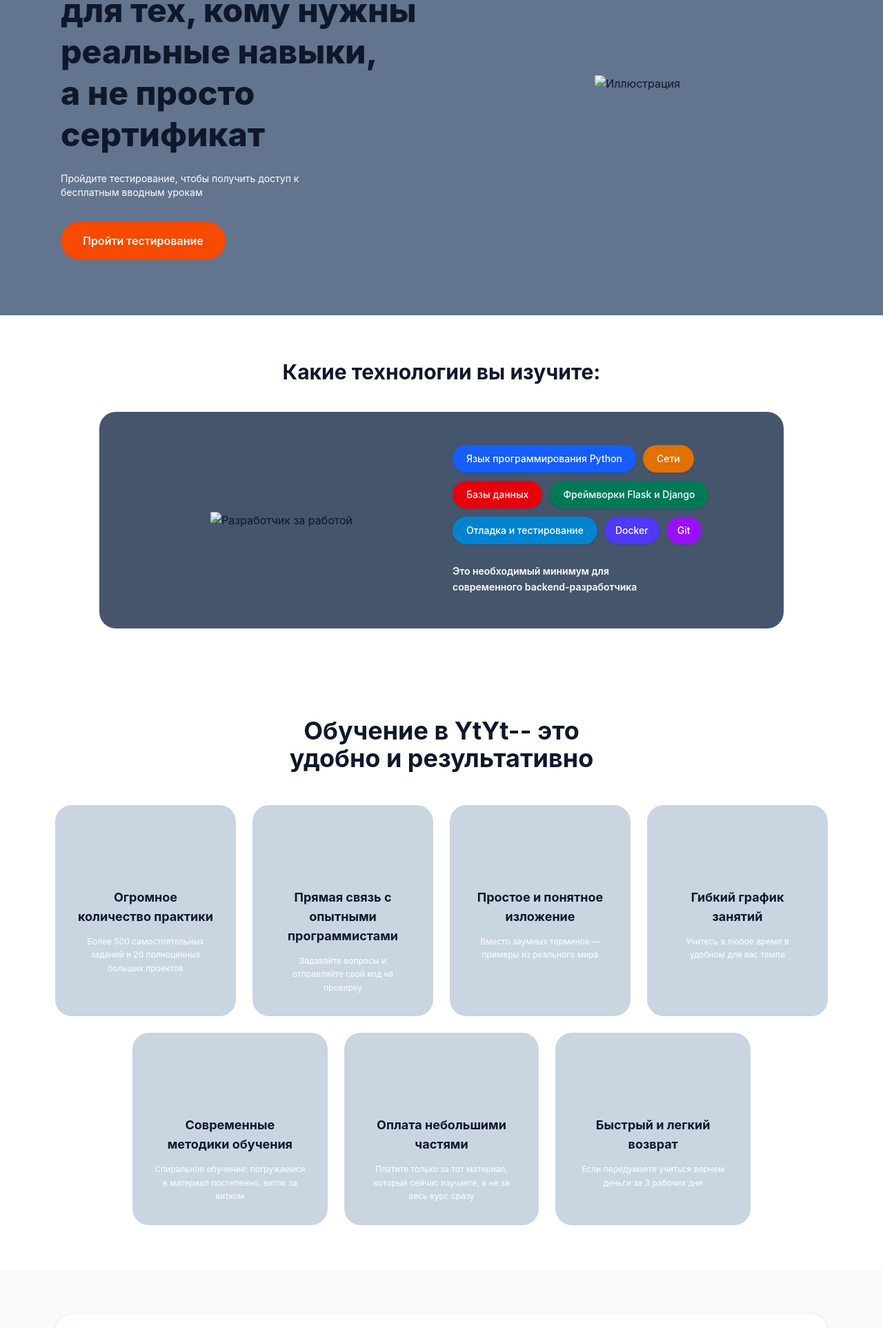
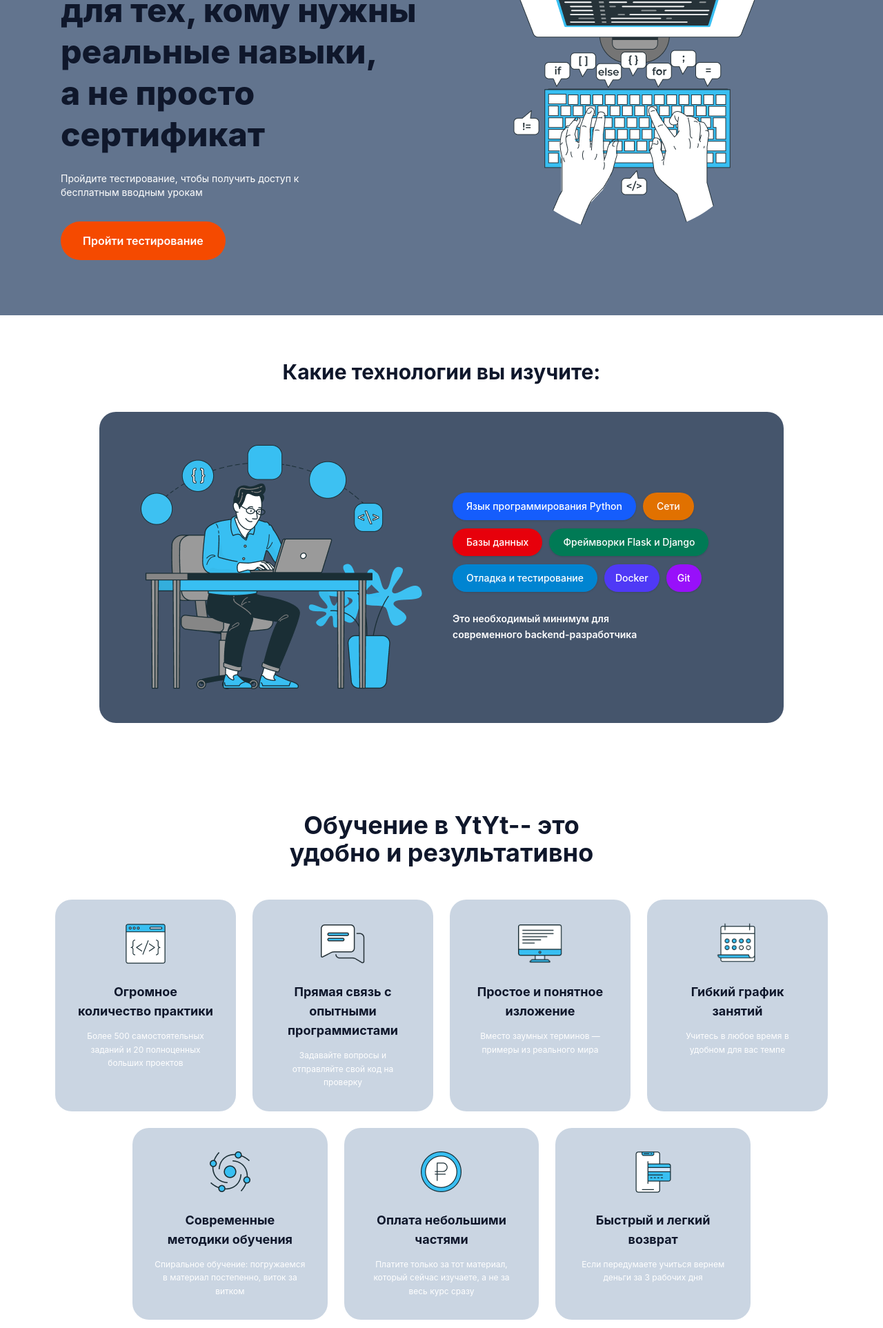
Before and after one commit to olimjonakajon-hub/lesson22, a website: page index.html in a window 1280 px wide. Shown: the part 284-2209 px from the top of the page at 69% size. Drawn offline with Linux system fonts and the light colour scheme; the site is published under a folder, as on GitHub Pages, so addresses that start at the root find nothing.

Commit message:
version4

```diff
--- a/index.html
+++ b/index.html
@@ -45,7 +45,7 @@
         </button>
       </div>
       <div class="w-full md:w-1/2 flex justify-center mt-6 md:mt-0">
-        <img src="/img/Code.png" alt="Иллюстрация" class="h-auto max-w-full object-contain" />
+        <img src="./img/Code.png" alt="Иллюстрация" class="h-auto max-w-full object-contain" />
       </div>
     </div>
   </section>
@@ -56,7 +56,7 @@
       </h2>
       <div class="bg-slate-600 rounded-3xl p-6 sm:p-8 md:p-12 flex flex-col md:flex-row items-center justify-between gap-8">
         <div class="w-full md:w-1/2 flex justify-center">
-          <img src="/img/g10.png" alt="Разработчик за работой" class="max-w-full h-auto object-contain" />
+          <img src="./img/g10.png" alt="Разработчик за работой" class="max-w-full h-auto object-contain" />
         </div>
         <div class="w-full md:w-1/2 flex flex-col items-center md:items-start gap-3 text-center md:text-left">
           <div class="flex flex-wrap justify-center md:justify-start gap-2 sm:gap-2.5 items-center">
@@ -101,7 +101,7 @@
       <div class="grid grid-cols-1 sm:grid-cols-2 lg:grid-cols-4 gap-4 sm:gap-6 mb-4 sm:mb-6">
         <div class="bg-slate-300     rounded-3xl p-6 sm:p-8 flex flex-col items-center text-center">
           <div class="h-16 w-16 mb-4 sm:mb-6 flex items-center justify-center">
-            <img src="/img/svg-gobbler 1.png" alt="" class="max-h-full max-w-full" />
+            <img src="./img/svg-gobbler 1.png" alt="" class="max-h-full max-w-full" />
           </div>
           <h3 class="font-bold text-slate-900 text-base sm:text-lg mb-2 sm:mb-3">
             Огромное<br />количество практики
@@ -112,7 +112,7 @@
         </div>
         <div class="bg-slate-300 rounded-3xl p-6 sm:p-8 flex flex-col items-center text-center">
           <div class="h-16 w-16 mb-4 sm:mb-6 flex items-center justify-center">
-            <img src="/img/Group 1195.png" alt="" class="max-h-full max-w-full" />
+            <img src="./img/Group 1195.png" alt="" class="max-h-full max-w-full" />
           </div>
           <h3 class="font-bold text-slate-900 text-base sm:text-lg mb-2 sm:mb-3">
             Прямая связь с опытными<br />программистами
@@ -123,7 +123,7 @@
         </div>
         <div class="bg-slate-300 rounded-3xl p-6 sm:p-8 flex flex-col items-center text-center">
           <div class="h-16 w-16 mb-4 sm:mb-6 flex items-center justify-center">
-            <img src="/img/Group 1182.png" alt="" class="max-h-full max-w-full" />
+            <img src="./img/Group 1182.png" alt="" class="max-h-full max-w-full" />
           </div>
           <h3 class="font-bold text-slate-900 text-base sm:text-lg mb-2 sm:mb-3">
             Простое и понятное<br />изложение
@@ -134,7 +134,7 @@
         </div>
         <div class="bg-slate-300 rounded-3xl p-6 sm:p-8 flex flex-col items-center text-center">
           <div class="h-16 w-16 mb-4 sm:mb-6 flex items-center justify-center">
-            <img src="/img/Group 1176.png" alt="" class="max-h-full max-w-full" />
+            <img src="./img/Group 1176.png" alt="" class="max-h-full max-w-full" />
           </div>
           <h3 class="font-bold text-slate-900 text-base sm:text-lg mb-2 sm:mb-3">
             Гибкий график<br />занятий
@@ -147,7 +147,7 @@
       <div class="grid grid-cols-1 sm:grid-cols-3 gap-4 sm:gap-6 max-w-4xl mx-auto">
         <div class="bg-slate-300 rounded-3xl p-6 sm:p-8 flex flex-col items-center text-center">
           <div class="h-16 w-16 mb-4 sm:mb-6 flex items-center justify-center">
-            <img src="/img/svg-gobbler 3.png" alt="" class="max-h-full max-w-full" />
+            <img src="./img/svg-gobbler 3.png" alt="" class="max-h-full max-w-full" />
           </div>
           <h3 class="font-bold text-slate-900 text-base sm:text-lg mb-2 sm:mb-3">
             Современные<br />методики обучения
@@ -158,7 +158,7 @@
         </div>
         <div class="bg-slate-300 rounded-3xl p-6 sm:p-8 flex flex-col items-center text-center">
           <div class="h-16 w-16 mb-4 sm:mb-6 flex items-center justify-center">
-            <img src="/img/svg-gobbler (5) 1.png" alt="" class="max-h-full max-w-full" />
+            <img src="./img/svg-gobbler (5) 1.png" alt="" class="max-h-full max-w-full" />
           </div>
           <h3 class="font-bold text-slate-900 text-base sm:text-lg mb-2 sm:mb-3">
             Оплата небольшими<br />частями
@@ -169,7 +169,7 @@
         </div>
         <div class="bg-slate-300 rounded-3xl p-6 sm:p-8 flex flex-col items-center text-center">
           <div class="h-16 w-16 mb-4 sm:mb-6 flex items-center justify-center">
-            <img src="/img/svg-gobbler (6) 1.png" alt="" class="max-h-full max-w-full" />
+            <img src="./img/svg-gobbler (6) 1.png" alt="" class="max-h-full max-w-full" />
           </div>
           <h3 class="font-bold text-slate-900 text-base sm:text-lg mb-2 sm:mb-3">
             Быстрый и легкий<br />возврат
@@ -230,7 +230,7 @@
     <div class="container mx-auto px-4 max-w-6xl space-y-6">
       <div class="grid grid-cols-1 md:grid-cols-12 gap-6">
         <div class="md:col-span-4 bg-slate-400 rounded-3xl p-6 sm:p-8 flex items-center justify-center">
-          <img src="/img/Code.png" alt="Помощь и поддержка" class="max-w-full h-auto object-contain" />
+          <img src="./img/Code.png" alt="Помощь и поддержка" class="max-w-full h-auto object-contain" />
         </div>
         <div class="md:col-span-8 bg-slate-300 rounded-3xl p-6 sm:p-8 md:p-12 flex flex-col justify-center">
           <h3 class="text-xl sm:text-2xl font-bold text-slate-900 mb-4 sm:mb-6">
@@ -254,7 +254,7 @@
           </p>
         </div>
         <div class="md:col-span-4 bg-slate-300 rounded-3xl p-6 sm:p-8 flex items-center justify-center order-1 md:order-2">
-          <img src="/img/Group 1184.png" alt="Методика обучения" class="max-w-full h-auto object-contain" />
+          <img src="./img/Group 1184.png" alt="Методика обучения" class="max-w-full h-auto object-contain" />
         </div>
       </div>
     </div>
@@ -267,19 +267,19 @@
 
       <div class="grid grid-cols-1 md:grid-cols-3 gap-6 md:gap-8 mb-8 md:mb-12">
         <div class="flex items-start gap-4">
-          <img src="/img/svg-gobbler 2.png" alt="" class="w-10 h-10 object-contain " />
+          <img src="./img/svg-gobbler 2.png" alt="" class="w-10 h-10 object-contain " />
           <p class="text-xs text-black font-bold leading-relaxed">
             Весь курс разбит на несколько блоков <br> Оплата поэтапная -- вы платите только за тот  блок, который сейчас проходите.
           </p>
         </div>
         <div class="flex items-start gap-4">
-          <img src="/img/svg-gobbler (5) 2.png" alt="" class="w-10 h-10 object-contain  " />
+          <img src="./img/svg-gobbler (5) 2.png" alt="" class="w-10 h-10 object-contain  " />
           <p class="text-xs font-bold text-black leading-relaxed">
            Любой из блоков вы <br> можете оплатить в <br> рассрочку
           </p>
         </div>
         <div class="flex items-start gap-4">
-          <img src="/img/Group (7).png" alt="" class="w-10 h-10 object-contain " />
+          <img src="./img/Group (7).png" alt="" class="w-10 h-10 object-contain " />
           <p class="text-xs font-bold text-black leading-relaxed">
             Если передумаете учиться, то возврат <br> можно оформить в любой момент. Возвращаем деньги за 3 рабочих дня.
           </p>
@@ -338,7 +338,7 @@
       </div>
       <div class="bg-slate-100/70 rounded-3xl p-6 sm:p-8 flex flex-col md:flex-row items-center justify-between gap-6">
         <div class="flex flex-col sm:flex-row items-center gap-4 sm:gap-6 text-center sm:text-left">
-          <img src="/img/svg-gobbler (1) 2.png" alt="" class="w-12 h-12 sm:w-16 sm:h-16 object-contain " />
+          <img src="./img/svg-gobbler (1) 2.png" alt="" class="w-12 h-12 sm:w-16 sm:h-16 object-contain " />
           <p class="text-2xl text-black font-bold leading-relaxed max-w-xl">
             Все блоки проходятся строго по порядку. Пропустить какой-то блок или начать обучение с середины нельзя, даже если вы считаете, что уже знаете какую-то часть материала. Только так мы можем гарантировать, что вы получите все знания, предусмотренные учебной программой.
           </p>
```
